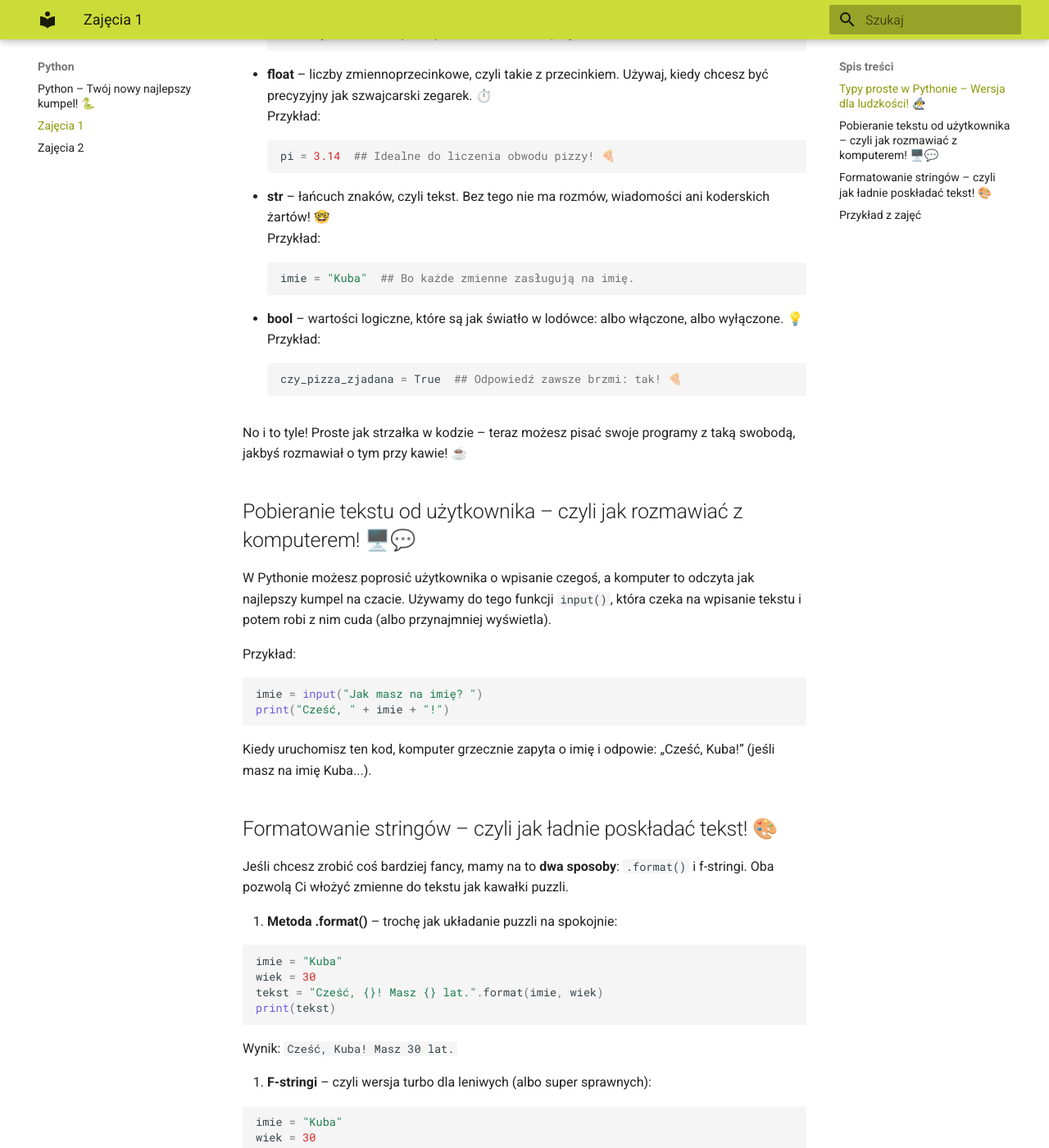
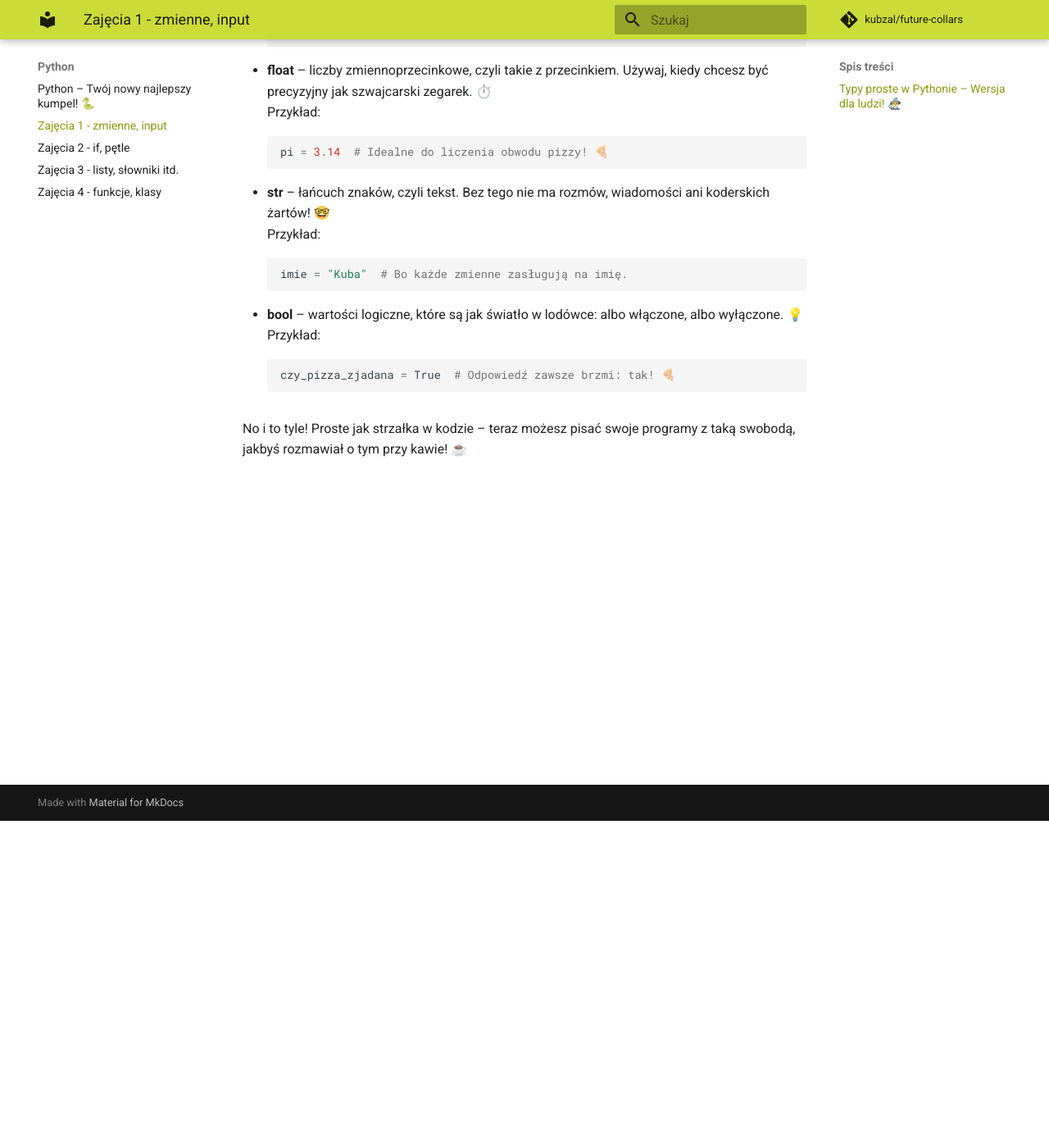
Before and after one commit to kubzal/future-collars, an MkDocs documentation site: the page built from docs/python/zajecia01.md, in a window 1280 px wide and 1400 px high, scrolled down 399 px. Shown: the whole window at 82% size. Built offline with MkDocs 1.6.1 and Material for MkDocs 9.7.7, drawn with Linux system fonts in a browser that asks for light colours; comment, search, counter and statistics services are not loaded; some of the changed text lies outside the part shown.

````diff
--- a/docs/python/zajecia01.md
+++ b/docs/python/zajecia01.md
@@ -1,76 +1,30 @@
-# Zajęcia 1
-## Typy proste w Pythonie – Wersja dla ludzkości! 🧙‍♂️
+# Zajęcia 1 - zmienne, input
+### Typy proste w Pythonie – Wersja dla ludzi! 🧙‍♂️
 
 W Pythonie mamy kilka podstawowych typów zmiennych, które są tak proste, że nawet Twój kot by je zrozumiał (no dobra, może nie każdy kot...). Oto one:
 
 - **int** – liczby całkowite. Idealne do liczenia kotletów na talerzu. 🍖
   Przykład:
   ```python
-  kotlety = 5  ## Czyli tyle, ile dasz radę zjeść na obiad.
+  kotlety = 5  # Czyli tyle, ile dasz radę zjeść na obiad.
   ```
 
 - **float** – liczby zmiennoprzecinkowe, czyli takie z przecinkiem. Używaj, kiedy chcesz być precyzyjny jak szwajcarski zegarek. ⏱️
   Przykład:
   ```python
-  pi = 3.14  ## Idealne do liczenia obwodu pizzy! 🍕
+  pi = 3.14  # Idealne do liczenia obwodu pizzy! 🍕
   ```
 
 - **str** – łańcuch znaków, czyli tekst. Bez tego nie ma rozmów, wiadomości ani koderskich żartów! 🤓
   Przykład:
   ```python
-  imie = "Kuba"  ## Bo każde zmienne zasługują na imię.
+  imie = "Kuba"  # Bo każde zmienne zasługują na imię.
   ```
 
 - **bool** – wartości logiczne, które są jak światło w lodówce: albo włączone, albo wyłączone. 💡
   Przykład:
   ```python
-  czy_pizza_zjadana = True  ## Odpowiedź zawsze brzmi: tak! 🍕
+  czy_pizza_zjadana = True  # Odpowiedź zawsze brzmi: tak! 🍕
   ```
 
 No i to tyle! Proste jak strzałka w kodzie – teraz możesz pisać swoje programy z taką swobodą, jakbyś rozmawiał o tym przy kawie! ☕
-
-## Pobieranie tekstu od użytkownika – czyli jak rozmawiać z komputerem! 🖥️💬
-
-W Pythonie możesz poprosić użytkownika o wpisanie czegoś, a komputer to odczyta jak najlepszy kumpel na czacie. Używamy do tego funkcji `input()`, która czeka na wpisanie tekstu i potem robi z nim cuda (albo przynajmniej wyświetla).
-
-Przykład:
-```python
-imie = input("Jak masz na imię? ")
-print("Cześć, " + imie + "!")
-```
-
-Kiedy uruchomisz ten kod, komputer grzecznie zapyta o imię i odpowie: „Cześć, Kuba!” (jeśli masz na imię Kuba...).
-
-## Formatowanie stringów – czyli jak ładnie poskładać tekst! 🎨
-
-Jeśli chcesz zrobić coś bardziej fancy, mamy na to **dwa sposoby**: `.format()` i f-stringi. Oba pozwolą Ci włożyć zmienne do tekstu jak kawałki puzzli.
-
-1. **Metoda .format()** – trochę jak układanie puzzli na spokojnie:
-
-   ```python
-   imie = "Kuba"
-   wiek = 30
-   tekst = "Cześć, {}! Masz {} lat.".format(imie, wiek)
-   print(tekst)
-   ```
-   Wynik: `Cześć, Kuba! Masz 30 lat.`
-
-2. **F-stringi** – czyli wersja turbo dla leniwych (albo super sprawnych):
-
-   ```python
-   imie = "Kuba"
-   wiek = 30
-   tekst = f"Cześć, {imie}! Masz {wiek} lat."
-   print(tekst)
-   ```
-   Wynik: `Cześć, Kuba! Masz 30 lat.`
-
-F-stringi są jak zamówienie kawy z odbiorem na wynos – szybkie, proste i idealne do wszystkiego. Po prostu wstawiasz zmienne w `{}` i Python zrobi resztę!
-
-To tyle! Teraz wiesz, jak zapytać użytkownika o coś, a potem ładnie odpowiedzieć, żeby wszystko wyglądało pro jak w filmach! 🎬
-
-## Przykład z zajęć
-
-Zadania z narciarzami.
-
-<script src="https://gist.github.com/kubzal/fcb03a1addd69fbdb41d0f6d5c0d3ee7.js"></script>
--- a/docs/python/zajecia02.md
+++ b/docs/python/zajecia02.md
@@ -1,7 +1,6 @@
-# Zajęcia 2
+# Zajęcia 2 - if, pętle
 
-## Decyzje i powtórki
-Czyli jak Python myśli i działa! 🤔🔄
+### Decyzje i powtórki – czyli jak Python myśli i działa! 🤔🔄
 
 W Pythonie mamy kilka sprytnych sposobów, żeby komputer podejmował decyzje i powtarzał coś, kiedy tego potrzebujemy. Poznajmy **if**, **for** i **while** – trójkę najlepszych przyjaciół programisty!
 
@@ -60,7 +59,7 @@ Licznik: 1
 ```
 Pętla będzie się kręcić, dopóki licznik nie spadnie do zera. Potem Python się zatrzyma, bo wszystko ma swoje granice!
 
-### Podsumowanie
+### Podsumowanie:
 
 - **If** – komputer wybiera jedną z dróg, jak prawdziwy Sherlock Holmes! 🕵️‍♂️
 - **For** – powtarzanie, żeby coś zrobić dla każdego elementu w zbiorze. 📀
--- a/mkdocs.yml
+++ b/mkdocs.yml
@@ -1,5 +1,7 @@
 site_name: Notatki
 site_url: https://kubzal.github.io/future-collars
+repo_url: https://github.com/kubzal/future-collars
+repo_name: kubzal/future-collars
 theme:
   name: material
   language: pl
````
Also changed, not shown: docs/git/README.md (added, +5 -0 lines), docs/git/podstawy.md (added, +73 -0 lines), docs/git/zaawansowany.md (added, +75 -0 lines), docs/git/zdalne.md (added, +3 -0 lines), docs/python/zajecia03.md (added, +82 -0 lines), docs/python/zajecia04.md (added, +75 -0 lines).
